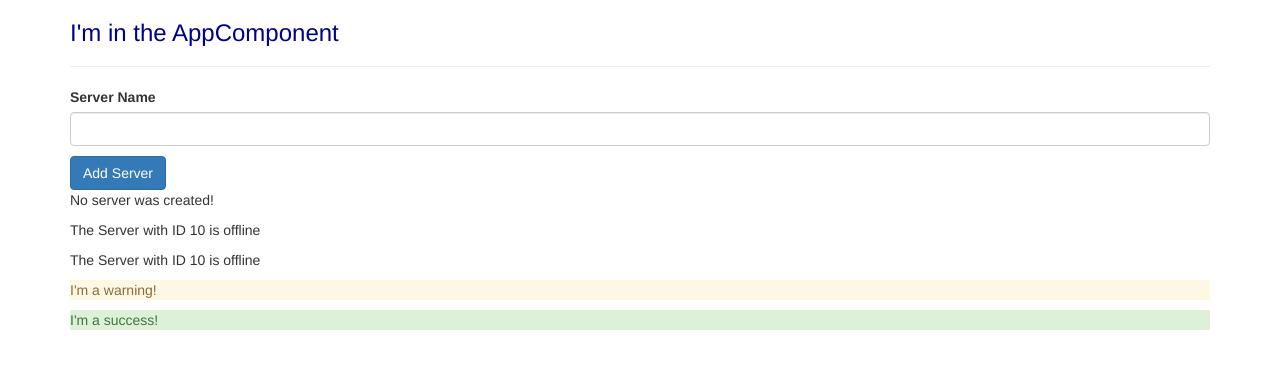
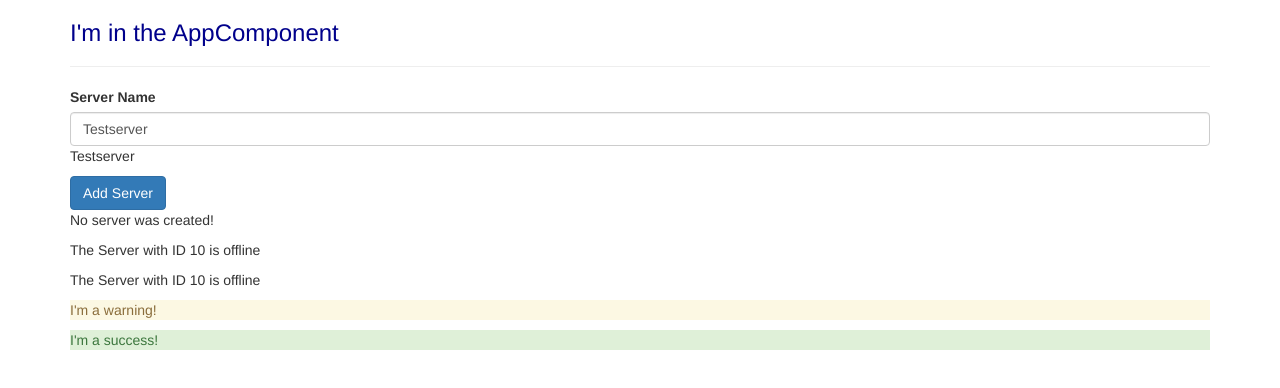
Before and after one commit to michaelyuen/udemy-complete-guide-to-angular, an Angular app: page / in a window 1280 px wide. Shown: the top 388 px of the page. Built offline with nearby package versions, Linux system fonts and the light colour scheme.

Commit message:
Section 2, Lesson 29

```diff
--- a/src/app/servers/servers.component.html
+++ b/src/app/servers/servers.component.html
@@ -1,8 +1,13 @@
 <label>Server Name</label>
+<!-- <input
+  type="text"
+  class="form-control"
+  (input)="onUpdateServerName($event)"
+> -->
 <input
   type="text"
   class="form-control"
-  (input)="onUpdateServerName($event)"
+  [(ngModel)]="serverName"
 >
 <p>{{ serverName }}</p>
 <button
--- a/src/app/servers/servers.component.ts
+++ b/src/app/servers/servers.component.ts
@@ -8,7 +8,7 @@ import { Component, OnInit } from '@angular/core';
 export class ServersComponent implements OnInit {
   allowNewServer = false;
   serverCreationStatus = 'No server was created!';
-  serverName = '';
+  serverName = 'Testserver';
 
   constructor() {
     setTimeout(() => {
```
